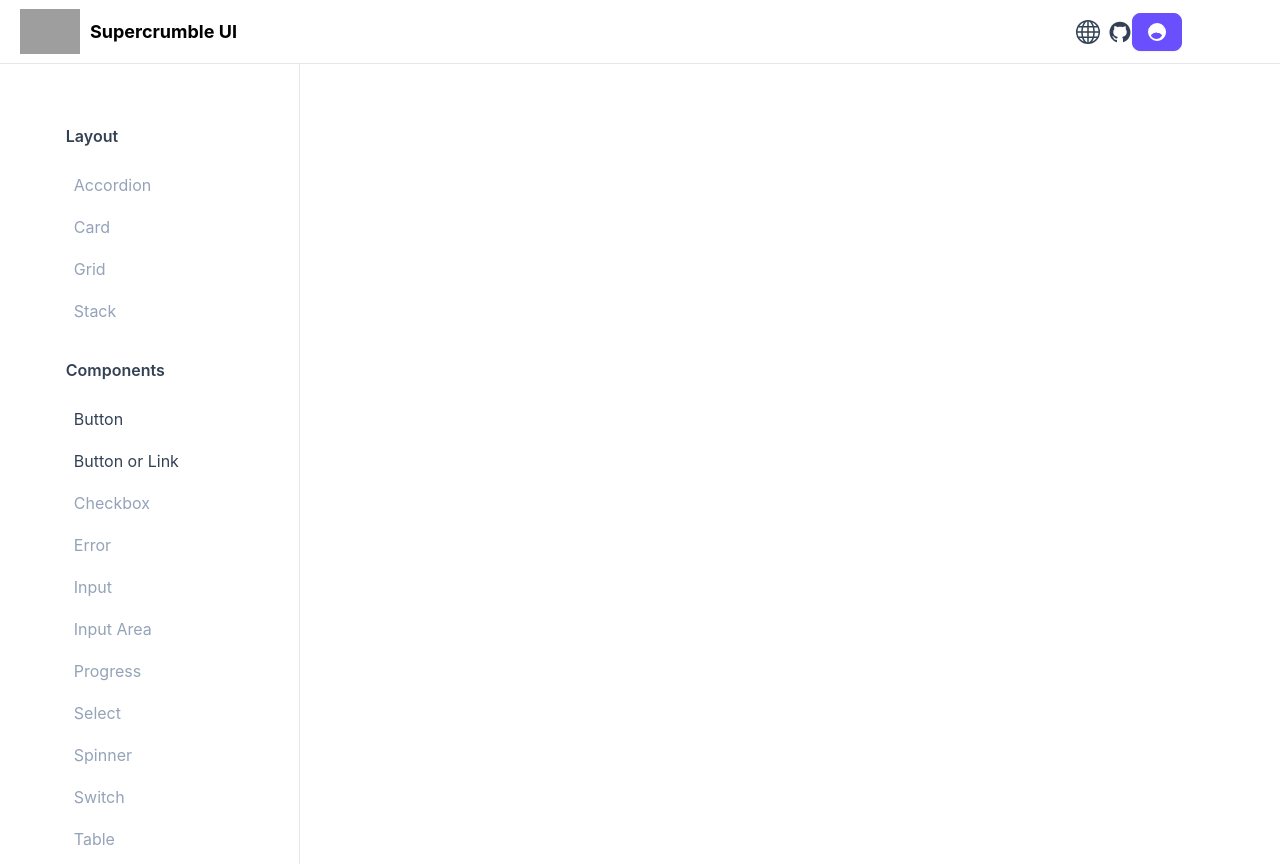
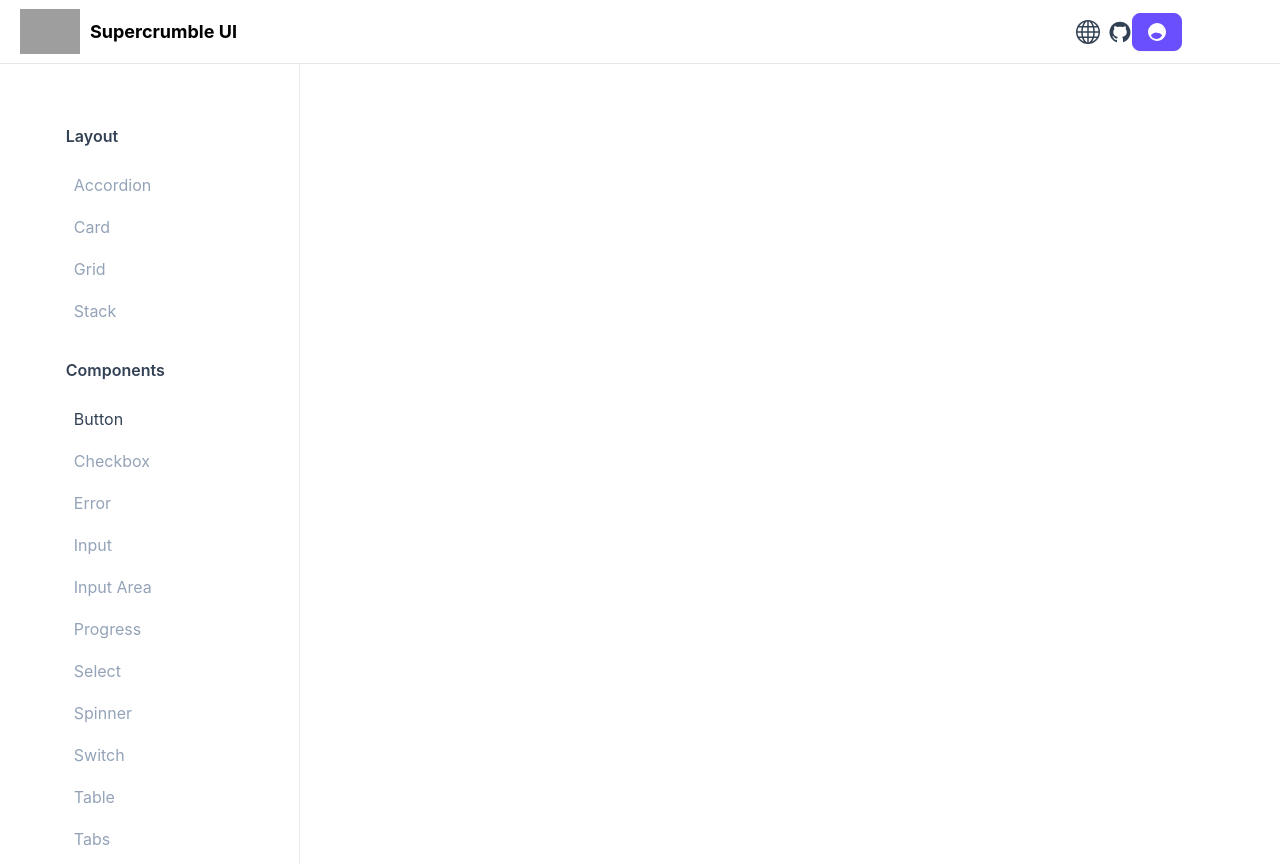
Before and after one commit to elijahnikov/ui, a Next.js app: page / in a window 1280 px wide. Shown: the top 866 px of the page. Built offline with nearby package versions, Linux system fonts and the light colour scheme; grey boxes are pictures that could not be loaded; a web font is replaced by a local one.

Commit message:
removing button or link component link

```diff
--- a/src/maps/componentMap.ts
+++ b/src/maps/componentMap.ts
@@ -56,12 +56,6 @@ export const componentMap: ComponentSectionMapType[] = [
 				title: "Button",
 				value: "button",
 				href: "/button",
-			},
-			{
-				id: 2,
-				title: "Button or Link",
-				value: "buttonOrLink",
-				href: "/buttonOrLink",
 			},
 			{
 				id: 3,
```
